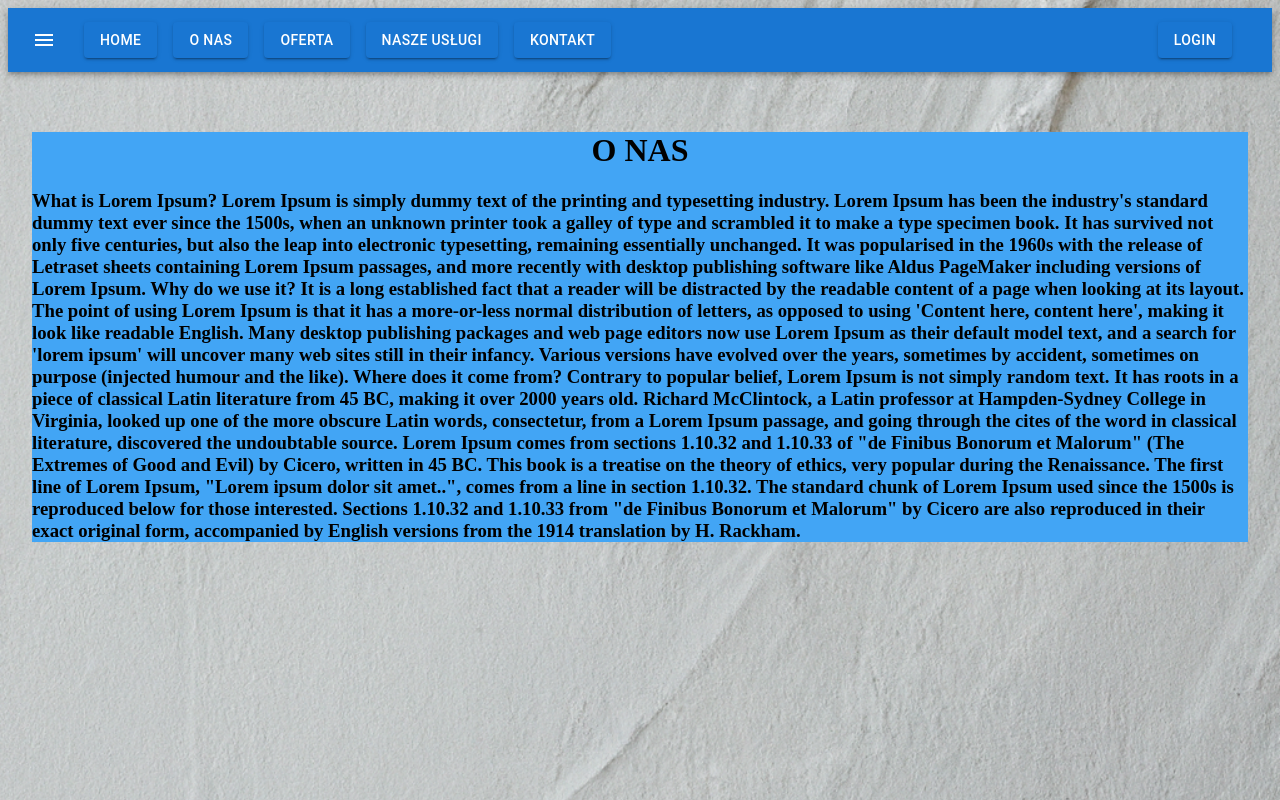
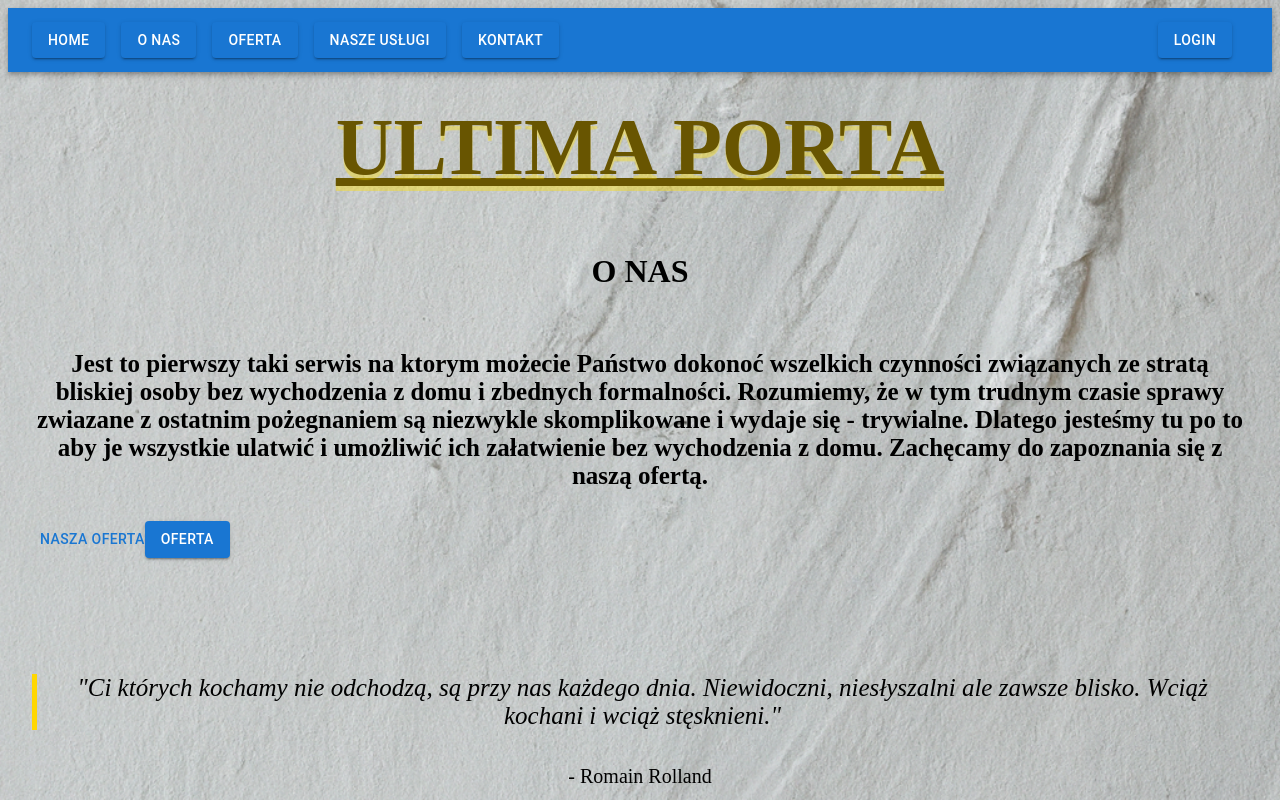
Before and after one commit to RafGiz/UltimaPorta, a React (Create React App) app in the folder src/webapp/: page /about in a window 1280 px wide. Shown: the top 800 px of the page. Built offline with nearby package versions, Linux system fonts and the light colour scheme; a web font is replaced by a local one.

Commit message:
Changes to the view, navigation added to all pages

```diff
--- a/src/webapp/src/App.styles.ts
+++ b/src/webapp/src/App.styles.ts
@@ -1,6 +1,6 @@
 import styled from "styled-components";
+import './background.css';
 
 export const AppContainer = styled.div`
-background-color: #f7f9fb;
-min-height: 100vh;
+min-height: 100hv;
 `
--- a/src/webapp/src/App.tsx
+++ b/src/webapp/src/App.tsx
@@ -1,12 +1,15 @@
 import Router from "./components/Router";
 import { withAxiosIntercepted } from "./hooks/withAxiosIntercepted";
 import './styles.css';
-import './background.css';
+import { AppContainer } from "./App.styles";
 
 function App() {
 
   return (
-      <Router />
+    <AppContainer>
+       <Router />
+    </AppContainer>
+
   );
 }
 
--- a/src/webapp/src/components/About.tsx
+++ b/src/webapp/src/components/About.tsx
@@ -1,57 +1,46 @@
-import { Box, Container } from "@mui/material";
+import { Box, Button, Container } from "@mui/material";
+import View from "./View";
 
 export default function About() {
   return (
     <Container maxWidth={false}>
       <Box
-        sx={{
-          backgroundColor: "primary.light",
-          "&:hover": {
-            backgroundColor: "primary.main",
-            opacity: [0.9, 0.8, 0.7],
-            height: 1,
-          },
-        }}
-      >
-        <h1>O NAS</h1>
-        <h3>
-          What is Lorem Ipsum? Lorem Ipsum is simply dummy text of the printing
-          and typesetting industry. Lorem Ipsum has been the industry's standard
-          dummy text ever since the 1500s, when an unknown printer took a galley
-          of type and scrambled it to make a type specimen book. It has survived
-          not only five centuries, but also the leap into electronic
-          typesetting, remaining essentially unchanged. It was popularised in
-          the 1960s with the release of Letraset sheets containing Lorem Ipsum
-          passages, and more recently with desktop publishing software like
-          Aldus PageMaker including versions of Lorem Ipsum. Why do we use it?
-          It is a long established fact that a reader will be distracted by the
-          readable content of a page when looking at its layout. The point of
-          using Lorem Ipsum is that it has a more-or-less normal distribution of
-          letters, as opposed to using 'Content here, content here', making it
-          look like readable English. Many desktop publishing packages and web
-          page editors now use Lorem Ipsum as their default model text, and a
-          search for 'lorem ipsum' will uncover many web sites still in their
-          infancy. Various versions have evolved over the years, sometimes by
-          accident, sometimes on purpose (injected humour and the like). Where
-          does it come from? Contrary to popular belief, Lorem Ipsum is not
-          simply random text. It has roots in a piece of classical Latin
-          literature from 45 BC, making it over 2000 years old. Richard
-          McClintock, a Latin professor at Hampden-Sydney College in Virginia,
-          looked up one of the more obscure Latin words, consectetur, from a
-          Lorem Ipsum passage, and going through the cites of the word in
-          classical literature, discovered the undoubtable source. Lorem Ipsum
-          comes from sections 1.10.32 and 1.10.33 of "de Finibus Bonorum et
-          Malorum" (The Extremes of Good and Evil) by Cicero, written in 45 BC.
-          This book is a treatise on the theory of ethics, very popular during
-          the Renaissance. The first line of Lorem Ipsum, "Lorem ipsum dolor sit
-          amet..", comes from a line in section 1.10.32. The standard chunk of
-          Lorem Ipsum used since the 1500s is reproduced below for those
-          interested. Sections 1.10.32 and 1.10.33 from "de Finibus Bonorum et
-          Malorum" by Cicero are also reproduced in their exact original form,
-          accompanied by English versions from the 1914 translation by H.
-          Rackham.
-        </h3>
+        sx={{backgroundColor: "transparent"}}>
+        <div>
+          <h1>O NAS</h1>
+            <h3>
+              <div>
+                <p>Jest to pierwszy taki serwis na ktorym możecie Państwo dokonoć
+                  wszelkich czynności związanych ze stratą bliskiej osoby bez
+                  wychodzenia z domu i zbednych formalności. Rozumiemy, że w tym trudnym
+                  czasie sprawy zwiazane z ostatnim pożegnaniem są niezwykle
+                  skomplikowane i wydaje się - trywialne. Dlatego jesteśmy tu po to aby
+                  je wszystkie ulatwić i umożliwić ich załatwienie bez wychodzenia z
+                  domu. Zachęcamy do zapoznania się z naszą ofertą.</p>
+              </div>
+            </h3>
+          </div>
+        <div>
+        <Button>Nasza Oferta<View path={"/offer"} name={"OFERTA"} /></Button>
+        <div className="quote-container">
+        <p className="quote-text">
+          "Ci których kochamy nie odchodzą, są przy nas każdego dnia.
+          Niewidoczni, niesłyszalni ale zawsze blisko. Wciąż kochani i wciąż
+          stęsknieni."{" "}
+        </p>
+        <p className="quote-author">- Romain Rolland</p>
+        <p className="quote-text">
+          "Kogo kiedykolwiek prawdziwie kochaliśmy nigdy już nie możemy stracić;
+          tych których głeboko kochaliśmy stają się częścią nas samych."{" "}
+        </p>
+        <p className="quote-author">- Helen Keller</p>
+      </div>
+        </div>
       </Box>
+      <Button>Powrót na stronę główną<View path={"/"} name={"Home"} /></Button>
     </Container>
+
+
+
   );
 }
--- a/src/webapp/src/components/Home.tsx
+++ b/src/webapp/src/components/Home.tsx
@@ -1,41 +1,35 @@
+import Box from "@mui/material/Box";
 import logoImage from "./images/logo.png";
+import View from "./View";
 
 export default function Home() {
   return (
     <div className="card">
       <div className="logo-container">
         <img id="logo-image" src={logoImage} alt="Logo" />
-        <span className="logo-text">
-          <u>
-            <b>ULTIMA PORTA</b>{" "}
-          </u>
-        </span>
       </div>
       <div className="welcome=message">
-        <h1>Witamy w UltimaPorta, wirtualnym Domie Pogrzebowym</h1>
-        <p>
-          Jest to pierwszy taki serwis na ktorej mozecie Panstwo dokonoc
-          wszelkich czynnosci zwiazanych ze strata bliskiej osoby bez
-          wychodzenia z domu i zbednych formalnosci. Rozumiemy, ze w tym trudnym
-          czasie sprawy zwiazane z ostatnim pozegnaniem sa niezwykle
-          skomplikowane i wydaje sie - trywialne. Dlatego jestesmy tu po to aby
-          je wszystkie ulatwic i umozliwic ich zalatwienie bez wychodzenia z
-          domu. Zachecamy do zapoznania sie z nasza oferta.
-        </p>
-      </div>
-      <div className="quote-container">
-        <p className="quote-text">
-          "Ci których kochamy nie odchodzą, są przy nas każdego dnia.
-          Niewidoczni, niesłyszalni ale zawsze blisko. Wciąż kochani i wciąż
-          stęsknieni."{" "}
-        </p>
-        <p className="quote-author">- Romain Rolland</p>
-        <p className="quote-text">
-          "Kogo kiedykolwiek prawdziwie kochaliśmy nigdy już nie możemy stracić;
-          tych których głeboko kochaliśmy stają się częścią nas samych."{" "}
-        </p>
-        <p className="quote-author">- Helen Keller</p>
-      </div>
+        <h1>Witamy w Wirtualnym Domie Pogrzebowym</h1>
+        </div>
+        <table width="1000"  align="center">
+          <td>
+            <tr><p>Kim jesteśmy</p></tr>
+              <tr><Box sx={{ display: "flex", flexGrow: 1  }}>
+                    <View path={"/about"} name={"O NAS"} />
+                    </Box>
+              </tr>
+          </td>
+          <td>
+            <tr><p>Zapraszamy do zapoznania się z naszą ofertą</p></tr>
+              <tr>
+                <Box sx={{ display: "flex", flexGrow: 1 }}>
+                  <View path={"/offer"} name={"OFERTA"} />
+                </Box>
+              </tr>
+          </td>
+
+        </table>
+
     </div>
   );
 }
--- a/src/webapp/src/components/Navbar.tsx
+++ b/src/webapp/src/components/Navbar.tsx
@@ -1,12 +1,8 @@
 import AppBar from "@mui/material/AppBar";
 import Toolbar from "@mui/material/Toolbar";
 import Box from "@mui/material/Box";
-import MenuIcon from "@mui/icons-material/Menu";
-import IconButton from "@mui/material/IconButton";
-import { useNavigate } from "react-router-dom";
 import View from "./View";
-import { Button } from "@mui/material";
-import ArrowBackIosIcon from "@mui/icons-material/ArrowBackIos";
+
 
 const Navbar = () => {
   // const navigate = useNavigate();
@@ -15,15 +11,7 @@ const Navbar = () => {
     <Box sx={{ flexGrow: 2 }}>
       <AppBar position='static'>
         <Toolbar>
-          <IconButton
-            size='large'
-            edge='start'
-            color='inherit'
-            aria-label='menu'
-            sx={{ mr: 2 }}
-          >
-            <MenuIcon />
-          </IconButton>
+
           <Box sx={{ display: "flex", flexGrow: 1 }}>
             <View path={"/"} name={"Home"} />
             <View path={"/about"} name={"O NAS"} />
@@ -44,7 +32,17 @@ const Navbar = () => {
 
         </Toolbar>
       </AppBar>
+      <div className="card">
+        <div className="logo-container">
+          <span className="logo-text">
+            <u>
+             <b>ULTIMA PORTA</b>{" "}
+            </u>
+          </span>
+        </div>
+       </div>
     </Box>
+
   );
 };
 
--- a/src/webapp/src/components/Service.tsx
+++ b/src/webapp/src/components/Service.tsx
@@ -2,7 +2,10 @@
 export default function Service() {
   return (
     <div>
-      <h1>NASZE USŁUGI</h1>
-    </div>
+      <div>
+        <h1>NASZE USŁUGI</h1>
+      </div>
+
+  </div>
   )
 }
--- a/src/webapp/src/index.tsx
+++ b/src/webapp/src/index.tsx
@@ -2,8 +2,6 @@ import React from 'react';
 import ReactDOM from 'react-dom/client';
 import { BrowserRouter } from 'react-router-dom';
 import App from './App';
-import backgroundImage from './images/background.png';
-
 
 
 const root = ReactDOM.createRoot(
--- a/src/webapp/src/styles.css
+++ b/src/webapp/src/styles.css
@@ -58,7 +58,7 @@ p {
   margin-bottom: 30px;
   display: block;
   margin-top: 50px;
-  width: 400px;
+  width: 300px;
   height: auto;
   filter: drop-shadow(0px 10px 500px rgb(250, 238, 4));
 }
```
Also changed, not shown: src/webapp/src/components/Offer.tsx (+20 -8 lines).
